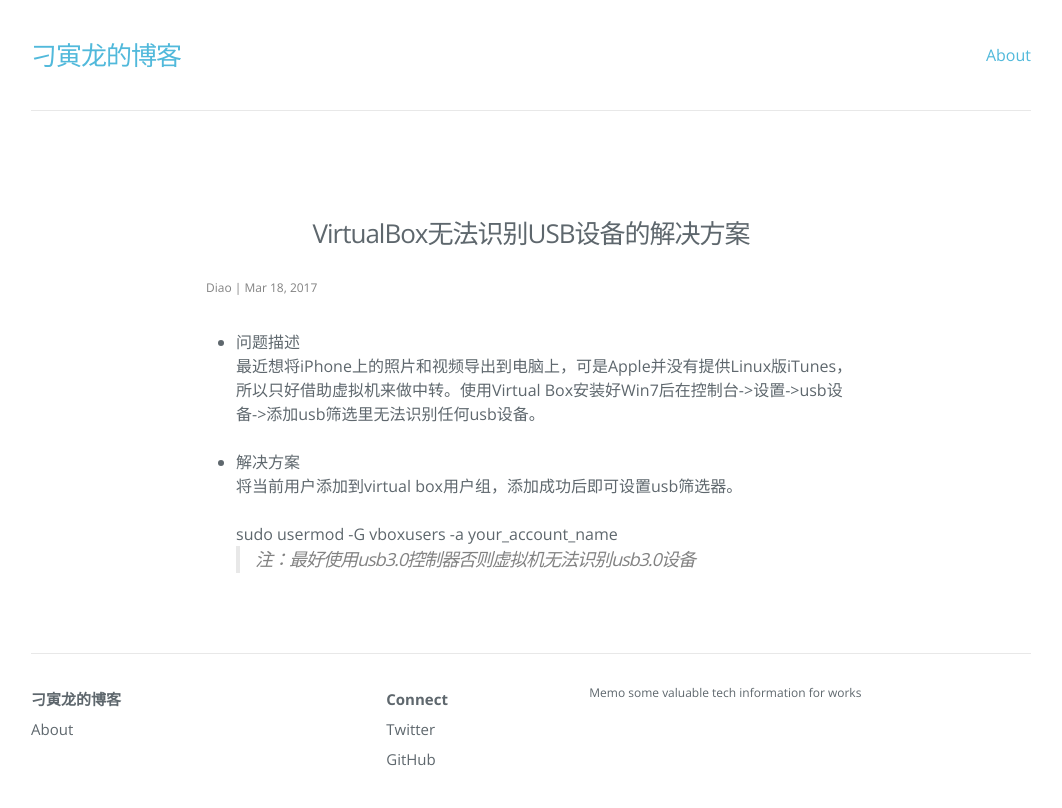
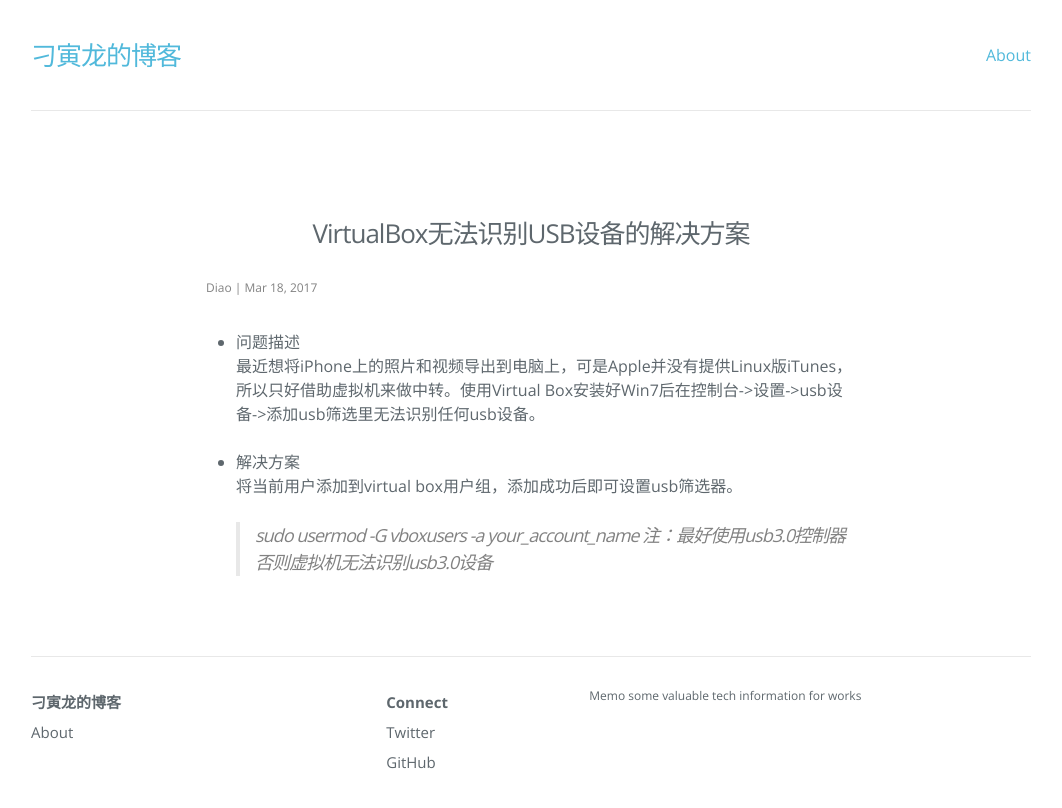
Before and after one commit to diaoyinlong/blog, a Jekyll site: the page built from _posts/2017-03-18-VirtualBox无法识别USB设备的解决方案.md, in a window 1280 px wide. Shown: the top 808 px of the page, without its empty margins (109-1171 px from the left). Built offline with Jekyll 4.4.1, drawn with Linux system fonts in a browser that asks for light colours; nearby versions of some CDN libraries.

Commit message:
Published with https://stackedit.io/

```diff
--- a/_posts/2017-03-18-VirtualBox无法识别USB设备的解决方案.md
+++ b/_posts/2017-03-18-VirtualBox无法识别USB设备的解决方案.md
@@ -10,7 +10,5 @@ tags: Virtual Box
 
  - 解决方案
  将当前用户添加到virtual box用户组，添加成功后即可设置usb筛选器。
-
-	 	sudo usermod -G vboxusers -a your_account_name
-
-	> 注：最好使用usb3.0控制器否则虚拟机无法识别usb3.0设备
+ > sudo usermod -G vboxusers -a your_account_name
+ > 注：最好使用usb3.0控制器否则虚拟机无法识别usb3.0设备
```
